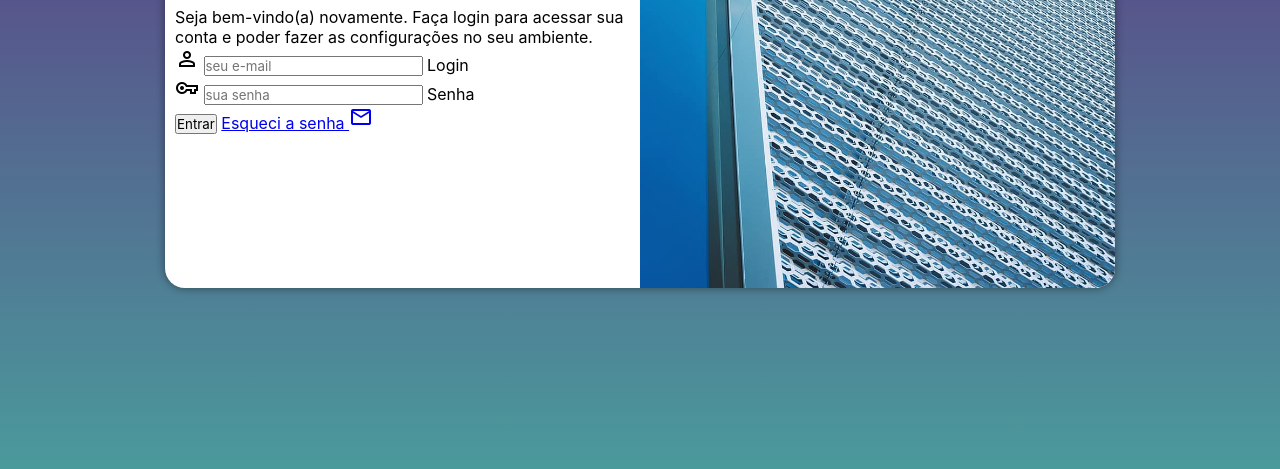
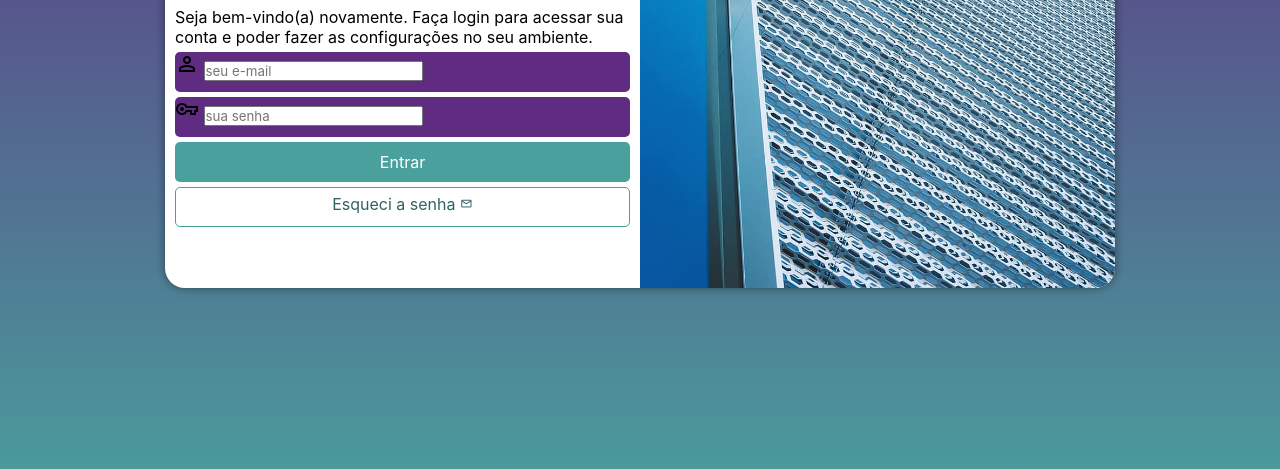
Before and after one commit to brunocortess/projeto-login, a plain HTML site: page index.html in a window 1280 px wide. Shown: the part 287-756 px from the top of the page. Drawn offline with nearby package versions, Linux system fonts and the light colour scheme.

Commit message:
formatação formulário

```diff
--- a/estilos/style.css
+++ b/estilos/style.css
@@ -34,7 +34,7 @@ section#login {
 
     background-color: white;
     width: 250px;
-    height: 500px;
+    height: 515px;
     border-radius: 20px;
     box-shadow: 0px 0px 10px rgba(0, 0, 0, 0.450);
 
@@ -62,4 +62,56 @@ div#formulario > h1 {
 
 div#formulario > p {
     font-size: 0.8em;
+    margin-bottom: 5px;
 }
+
+form > div.campo {
+    background-color: #5f2c82;
+    height: 40px;
+    margin: 5px 0px;
+    border-radius: 5px;
+}
+
+
+div.campo > label {
+    display: none;
+}
+
+form > input[type=submit] {
+    display: block;
+    font-size: 1em;
+    width: 100%;
+    height: 40px;
+    background-color: #49a09d;
+    color: white;
+    border: none;
+    border-radius: 5px;
+    cursor: pointer;
+}
+
+form > input[type=submit]:hover {
+    background-color: #2d6462;
+}
+
+form > a.botao {
+    display: block;
+    font-size: 1em;
+    width: 100%;
+    height: 40px;
+    padding-top: 6px;
+    margin-top: 5px;
+    text-align: center;
+    text-decoration: none;
+    color: #2d6462;
+    border: 1px solid #49a09d;
+    border-radius: 5px;
+
+}
+
+form > a.botao:hover {
+    background-color: #6cd3cf;
+}
+
+form > a.botao > span {
+    font-size: .8em;
+}
--- a/index.html
+++ b/index.html
@@ -22,7 +22,7 @@
                 <form action="post" autocomplete="on">
                     <div class="campo">
                         <span class="material-symbols-outlined">person</span>
-                        <input type="email" name="login" id="ilogin" placeholder="seu e-mail" autocomplete="email" maxlength="30" required>
+                        <input type="email" name="login" id="ilogin" placeholder="seu e-mail" maxlength="30" autocomplete="email" required>
                         <label for="ilogin">Login</label>
                     </div>
                     <div class="campo">
@@ -30,11 +30,8 @@
                         <input type="password" name="senha" id="isenha" placeholder="sua senha" minlength="8" maxlength="20" autocomplete="current-password" required>
                         <label for="isenha">Senha</label>
                     </div>
-                   <input type="submit" value="Entrar">
-                   <a href="esqueci.html">
-                        Esqueci a senha <span class="material-symbols-outlined">mail</span>
-                   </a>
-
+                    <input type="submit" value="Entrar">
+                    <a href="recuperar.html" class="botao">Esqueci a senha <span class="material-symbols-outlined">mail</span></a>
                 </form>
             </div>
         </section>
```
